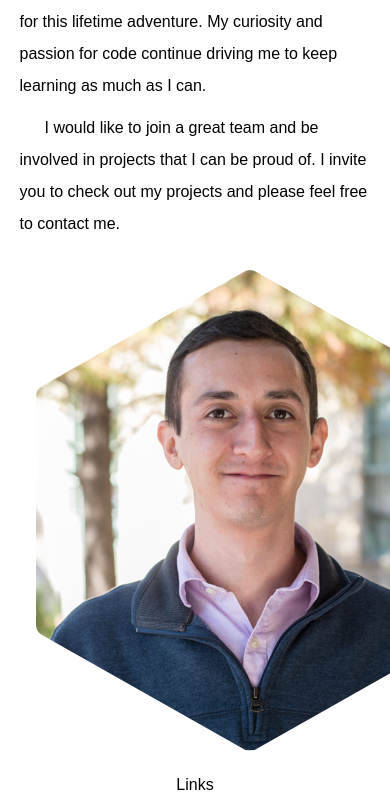
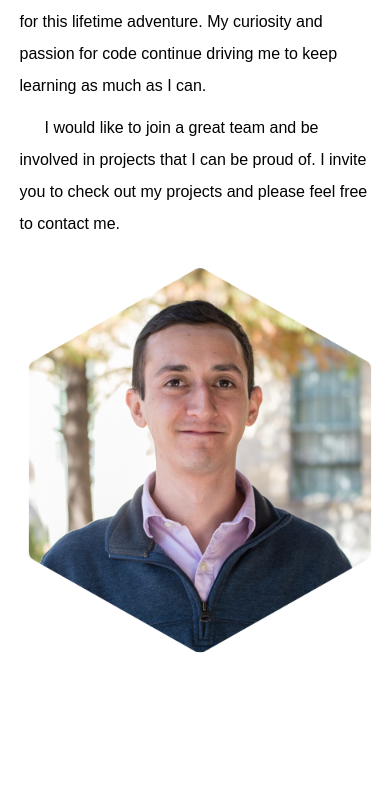
Before and after one commit to Gadget89/updated-portfolio, a React (Create React App) app: page / in a window 390 px wide. Shown: the part 1160-1968 px from the top of the page. After the commit the page ends 1830 px from the top, so only its background shows below. Built offline with nearby package versions, Linux system fonts and the light colour scheme.

Commit message:
Added Projects.js and connected to App.js

```diff
--- a/src/App.js
+++ b/src/App.js
@@ -5,6 +5,7 @@ import Nav from './Nav.js'
 import Landing from './Landing'
 import CanvasComponent from './Canvas'
 import About from './About'
+import Projects from './Projects'
 import Footer from './Footer'
 
 class App extends Component {
@@ -15,6 +16,7 @@ class App extends Component {
         <Landing/>
         <CanvasComponent/>
         <About/>
+        <Projects/>
         <Footer/>
       </div>
     );
--- a/src/Footer.js
+++ b/src/Footer.js
@@ -11,7 +11,7 @@ const footerItem = [
   {
     id: "linkedin",
     link: "https://www.linkedin.com/in/nicolas-roybal-54bb1413a",
-    icon: "fa fa-linkedin fa-3x",
+    icon: "fa fa-linkedin-square fa-3x",
     title: "Check out my LinkedIn."
   },
   {
--- /dev/null
+++ b/src/Projects.js
@@ -0,0 +1,15 @@
+import React, { Component } from 'react';
+import './main.css';
+
+class Projects extends Component {
+
+  render() {
+    return (
+      <section className="project-container">
+
+      </section>
+    );
+  }
+}
+
+export default Projects;
--- a/src/main.css
+++ b/src/main.css
@@ -5,13 +5,13 @@ Blue: 3F51B5
 Light-grey:
 Yellow: FFC107
 */
-body, html {
+body {
   box-sizing: border-box;
   margin: 0;
   padding: 0;
   font-family: sans-serif;
   /*min-height: auto;*/
-  height: 3000px;
+  height: 100%;
   overflow-x: hidden;
   overflow-y: auto;
 }
@@ -172,7 +172,7 @@ li {
 }
 /*About Me Section*/
 .about-container {
-  position: inherit;
+  position: absolute;
   width: 100%;
 }
 .about-content {
@@ -276,6 +276,9 @@ li {
     margin-bottom: 10px;
     width: 90%;
   }
+  .about-img-container img {
+    width: 400px;
+  }
   .footer-info {
     font-size: 1em;
   }
```
